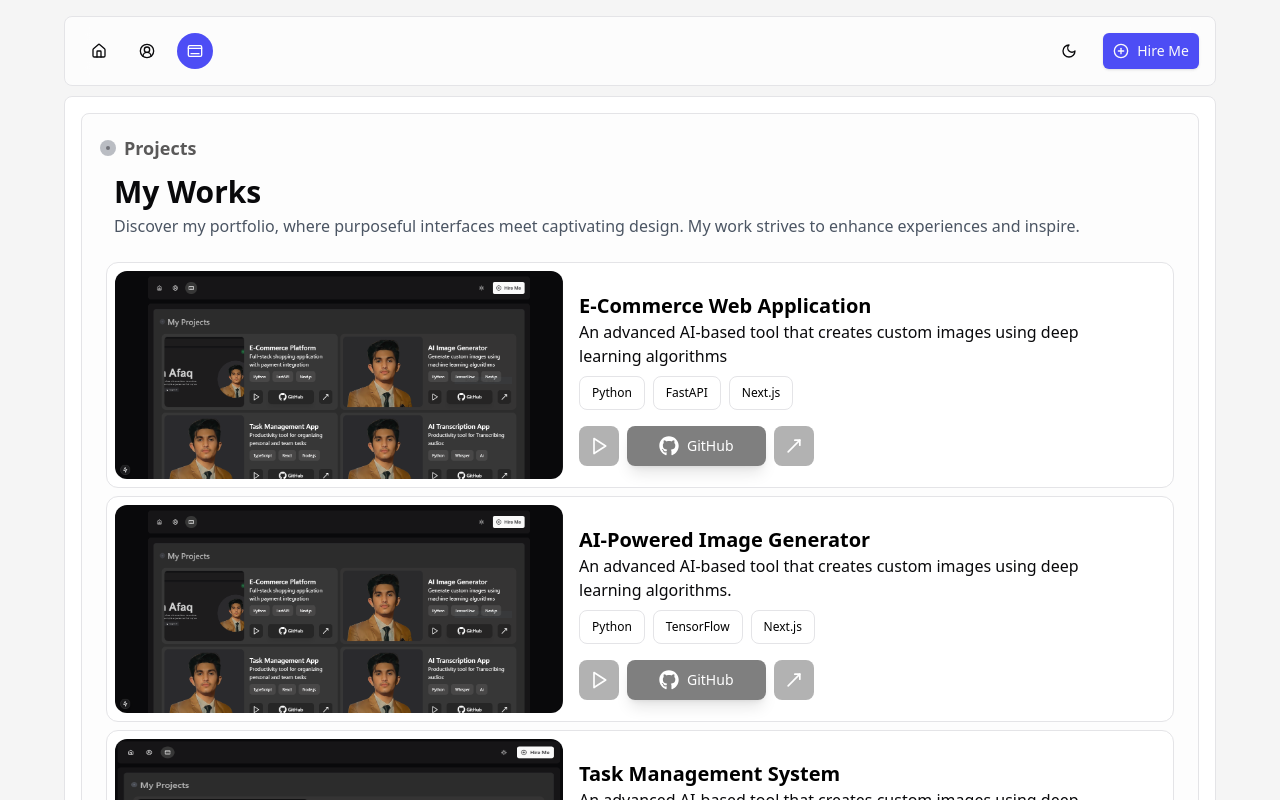
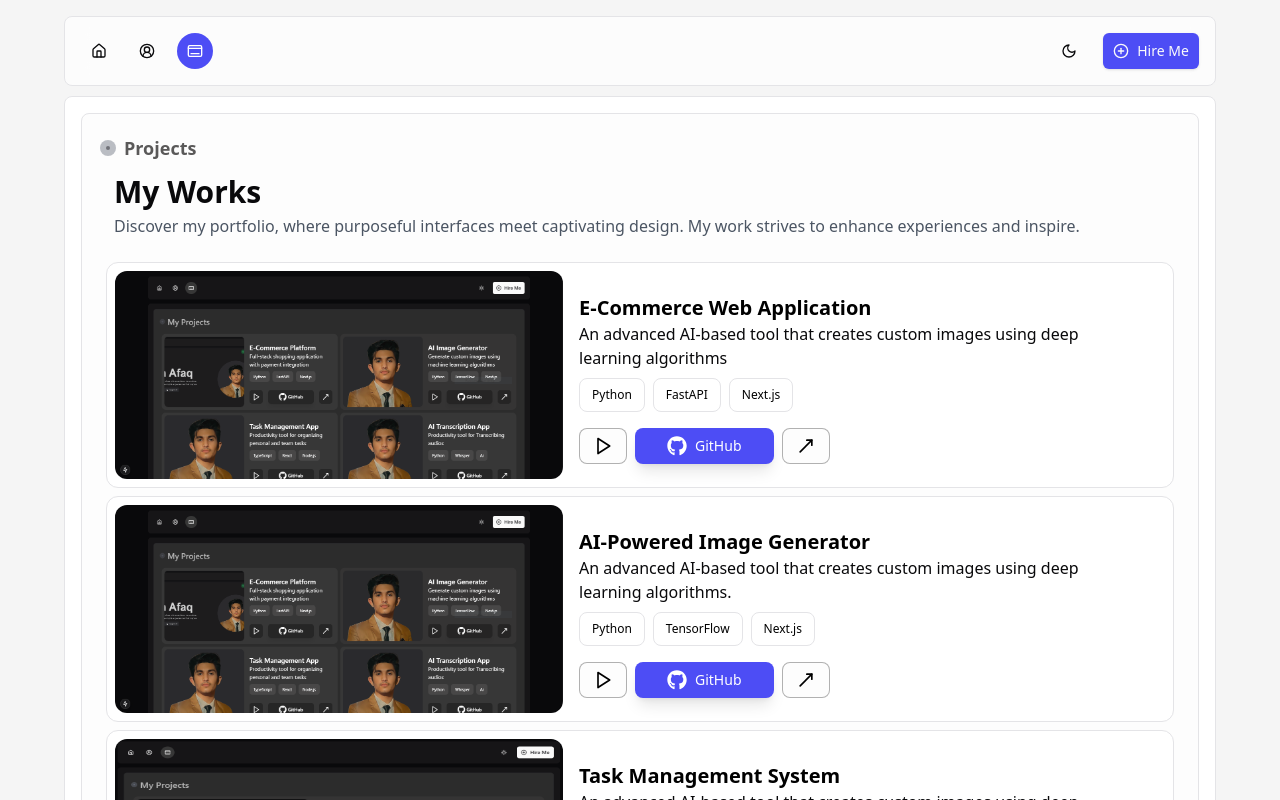
Before and after one commit to mafaqatiq/frontend, a Next.js app: page /projects in a window 1280 px wide. Shown: the top 800 px of the page. Built offline with nearby package versions, Linux system fonts and the light colour scheme.

Commit message:
updated portfolio page for light mode

```diff
--- a/app/(root)/page.tsx
+++ b/app/(root)/page.tsx
@@ -9,7 +9,7 @@ import FooterSection from "@/components/FooterSection";
 export default function Home() {
   return (
     <div
-      className={`dark:selection:bg-[#212121] selection:bg-[#cac6c6]   mx-auto w-[90%] max-w-6xl mb-2 lg:mt-24 mt-20 lg:px-4  sm:px-4 lg:pt-4  sm:pt-4 lg:pb-2  sm:pb-2 px-1 py-2 dark:border-none border rounded-lg backdrop-blur-md dark:bg-[#242124]/50  bg-white `}
+      className={`dark:selection:bg-[#212121]   selection:bg-slate-400    mx-auto w-[90%] max-w-6xl mb-2 lg:mt-24 mt-20 lg:px-4  sm:px-4 lg:pt-4  sm:pt-4 lg:pb-2  sm:pb-2 px-1 py-2 dark:border-none border rounded-lg backdrop-blur-md dark:bg-[#242124]/50  bg-white `}
     >
       <section className="home  scroll-mt-48 max-h-[600px] ">
         <HeroScetion />
--- a/app/(root)/profile/page.tsx
+++ b/app/(root)/profile/page.tsx
@@ -15,7 +15,7 @@ const Profile = () => {
   }
 
   return (
-    <div className="selection:bg-[#212121] mx-auto w-[90%] max-w-6xl mb-2 lg:mt-24 mt-20 lg:px-4 sm:px-4 lg:pt-4 sm:pt-4 lg:pb-2 sm:pb-2 px-1 py-2 dark:border-none border rounded-lg backdrop-blur-md dark:bg-[#242124]/50 bg-white">
+    <div className="dark:selection:bg-[#212121]  selection:bg-slate-400  mx-auto w-[90%] max-w-6xl mb-2 lg:mt-24 mt-20 lg:px-4 sm:px-4 lg:pt-4 sm:pt-4 lg:pb-2 sm:pb-2 px-1 py-2 dark:border-none border rounded-lg backdrop-blur-md dark:bg-[#242124]/50 bg-white">
       <motion.div
         ref={ref}
         initial={{ opacity: 0, y: 20 }}
--- a/app/(root)/projects/page.tsx
+++ b/app/(root)/projects/page.tsx
@@ -56,7 +56,7 @@ const Projects = () => {
   }, [inView, hasAnimated]);
 
   return (
-    <div className="selection:bg-[#212121] mx-auto w-[90%] max-w-6xl mb-2 lg:mt-24 mt-20 lg:px-4 sm:px-4 lg:pt-4 sm:pt-4 lg:pb-2 sm:pb-2 px-1 py-2 dark:border-none border rounded-lg backdrop-blur-md dark:bg-[#242124]/50 bg-white">
+    <div className="dark:selection:bg-[#212121] selection:bg-slate-400 mx-auto w-[90%] max-w-6xl mb-2 lg:mt-24 mt-20 lg:px-4 sm:px-4 lg:pt-4 sm:pt-4 lg:pb-2 sm:pb-2 px-1 py-2 dark:border-none border rounded-lg backdrop-blur-md dark:bg-[#242124]/50 bg-white">
       <motion.div
               ref={ref}
               initial={{ opacity: 0, y: 20 }}
--- a/components/ProjectCardsProjectPage.tsx
+++ b/components/ProjectCardsProjectPage.tsx
@@ -154,7 +154,7 @@ const ProjectCard: React.FC<ProjectCardProps> = ({
               <button
                 key={index}
                 disabled
-                className="flex text-xs lg:text-xs sm:text-xs items-center gap-2   dark:bg-[#484747] text-black border dark:text-white lg:px-3 px-3 mr-1 sm:m-0 lg:m-0 py-2 my-1 rounded-lg transition-all duration-300 dark:hover:bg-[#585858]"
+                className="flex text-xs lg:text-xs sm:text-xs items-center gap-2  dark:border-none  dark:bg-[#484747] text-black border dark:text-white lg:px-3 px-3 mr-1 sm:m-0 lg:m-0 py-2 my-1 rounded-lg transition-all duration-300 dark:hover:bg-[#585858]"
               >
                 {tech}
               </button>
@@ -162,10 +162,10 @@ const ProjectCard: React.FC<ProjectCardProps> = ({
           </div>
         </div>
 
-        <div className="flex sm:justify-center justify-center lg:justify-start sm:space-x-2 space-x-2 lg:space-x-2 px-2 mt-4">
+        <div className="flex sm:justify-center justify-center lg:justify-start sm:space-x-2  space-x-2 lg:space-x-2 px-2 mt-4">
           <button onClick={() => setIsModalOpen(true)}> {/* Update this line */}
-            <div className="lg:w-10 lg:h-10 sm:w-10 sm:h-10 w-9 h-9 flex items-center justify-center dark:hover:bg-black/40 rounded-lg overflow-hidden bg-gradient-to-r dark:bg-black/50 bg-black/30  group-hover:opacity-80 transition-all">
-              <Play className="text-white size-5" />
+            <div className="lg:w-12 lg:h-9 sm:w-12 sm:h-9 w-12 h-9 flex items-center justify-center hover:bg-[#efeeee] border-black/30 border dark:border-none bg-[#FDFDFD] dark:hover:bg-black/40 rounded-lg overflow-hidden bg-gradient-to-r dark:bg-black/50  group-hover:opacity-80 transition-all">
+              <Play className="dark:text-white text-black size-5" />
             </div>
           </button>
 
@@ -174,7 +174,7 @@ const ProjectCard: React.FC<ProjectCardProps> = ({
               href={githubUrl as Url}
               target="_blank"
               rel="noopener noreferrer"
-              className="flex items-center lg:flex-grow-0 gap-2 lg:px-8 flex-1 justify-center py-2 text-white bg-black/50 dark:hover:bg-black/40 border-white/10 shadow-lg rounded-lg transition-all duration-300 ease-in-out"
+              className="flex items-center h-9 lg:flex-grow-0 gap-2 lg:px-8 flex-1 justify-center  text-white bg-[#4D4DF5] hover:bg-[#4D4DF5]/95  dark:hover:bg-black/40 dark:bg-black/50  border-white/10 shadow-lg rounded-lg transition-all duration-300 ease-in-out"
             >
               <FaGithub className="lg:text-xl sm:text-xl text-base" />
               <span className="lg:text-sm sm:text-sm text-sm font-medium">
@@ -184,8 +184,8 @@ const ProjectCard: React.FC<ProjectCardProps> = ({
           )}
 
           <Link href={`/projects/${id}`} rel="noopener noreferrer">
-            <div className="lg:w-10 lg:h-10 sm:w-10 sm:h-10 w-9 h-9 flex items-center justify-center dark:hover:bg-black/40 rounded-lg overflow-hidden bg-gradient-to-r dark:bg-black/50 bg-black/30 group-hover:opacity-80 transition-all">
-              <MoveUpRight className="size-5 text-white" />
+            <div className="lg:w-12 lg:h-9 sm:w-10 sm:h-9 w-12 h-9 flex items-center justify-center hover:bg-[#efeeee] border-black/30 border dark:border-none dark:hover:bg-black/40 rounded-lg overflow-hidden bg-gradient-to-r dark:bg-black/50 bg-[#FDFDFD] group-hover:opacity-80 transition-all">
+              <MoveUpRight className="dark:text-white text-black size-5" />
             </div>
           </Link>
         </div>
```
